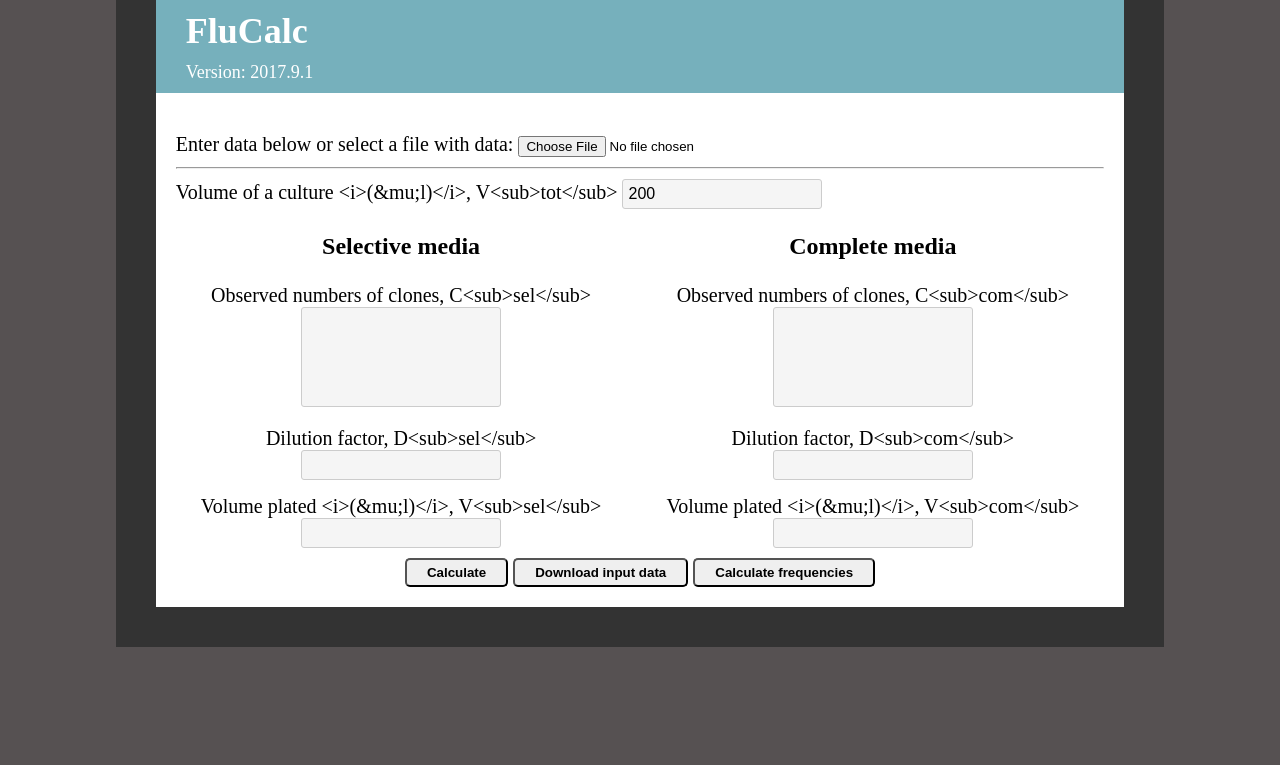
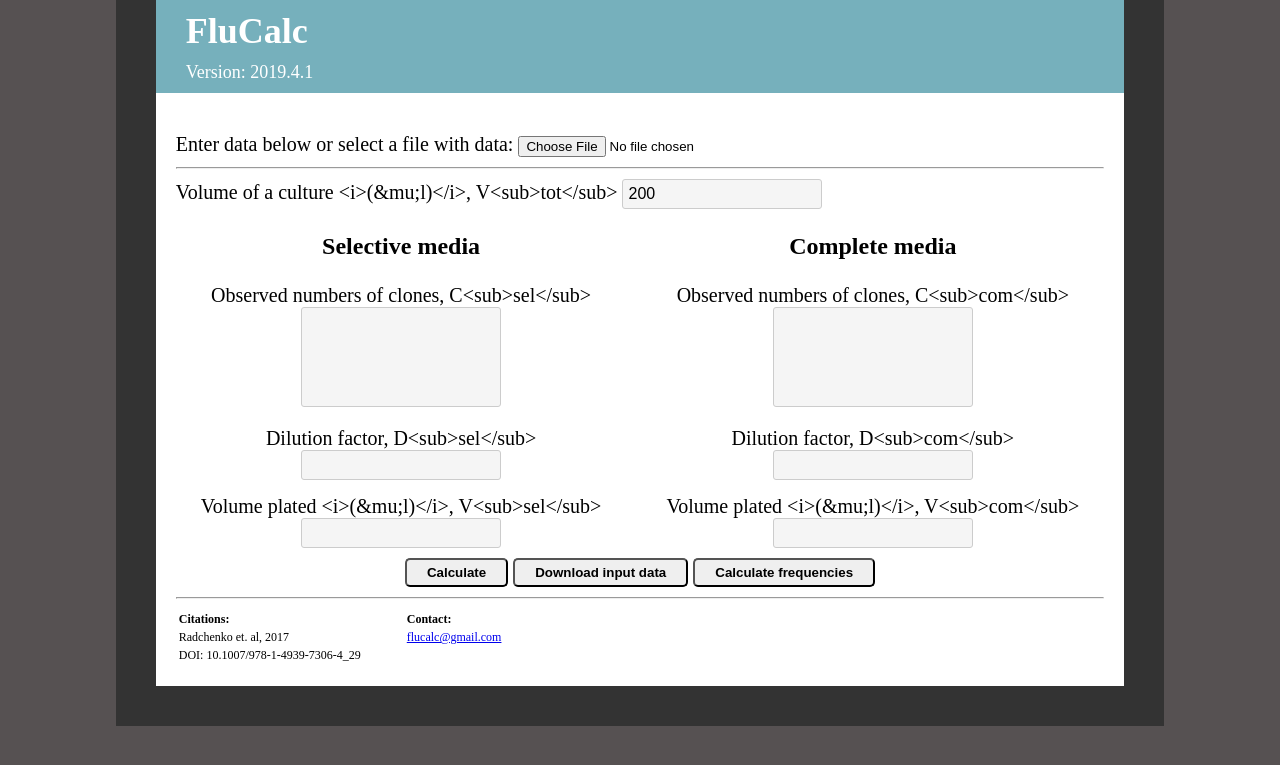
Before and after one commit to bondarevts/flucalc, a Flask app: page / in a window 1280 px wide. Shown: the top 765 px of the page. Run offline with Flask 2, Linux system fonts and the light colour scheme.

Commit message:
Add Citation and contact blocks

```diff
--- a/flucalc/server.py
+++ b/flucalc/server.py
@@ -19,7 +19,7 @@ from . import keys
 
 CALCULATION_TIMEOUT_SEC = 5
 
-version = '2017.9.1'
+version = '2019.4.1'
 code_address = 'https://github.com/bondarevts/flucalc'
 new_issue_address = code_address + '/issues/new'
 
--- a/flucalc/static/css/style.css
+++ b/flucalc/static/css/style.css
@@ -178,3 +178,35 @@ li.step {
 li.step:last-child {
     border-bottom: 2px solid #ccc;
 }
+
+.footer {
+    font-size: 12px;
+    margin-top: 10px;
+    overflow: hidden;
+}
+
+.footer div {
+    float: left;
+}
+
+.footer div:not(:first-child) {
+    margin-left: 40px;
+}
+
+.footer p {
+    margin: 3px;
+}
+
+.footer p:first-child {
+    font-weight: bold;
+}
+
+hr {
+  display: block;
+  margin-top: 0.5em;
+  margin-bottom: 0.5em;
+  margin-left: auto;
+  margin-right: auto;
+  border-style: inset;
+  border-width: 1px;
+}
--- a/flucalc/templates/base.html
+++ b/flucalc/templates/base.html
@@ -19,6 +19,18 @@
         {% block errors %}{% endblock %}
         {% block frequencies %}{% endblock %}
         {% block results %}{% endblock %}
+        <hr>
+        <div class="footer">
+            <div>
+                <p>Citations:</p>
+                <p>Radchenko et. al, 2017</p>
+                <p>DOI: 10.1007/978-1-4939-7306-4_29</p>
+            </div>
+            <div class="contact">
+                <p>Contact:</p>
+                <p><a href="mailto:flucalc@gmail.com">flucalc@gmail.com</a></p>
+            </div>
+        </div>
     </div>
 </div>
 <script src="{{ url_for('static', filename='js/main.js') }}"></script>
```
